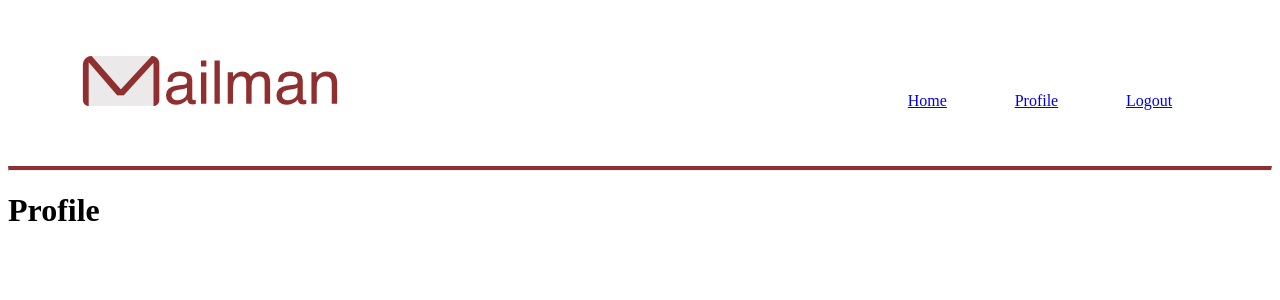
After one commit to WhskyRbbt/Mailman, a Django app: page /profile/ in a window 1280 px wide. The commit adds this page. Shown: the top 300 px of the page. Run offline with Django 3.2, Linux system fonts and the light colour scheme.

Commit message:
add template view. header functionality

```diff
--- a/main_app/templates/base.html
+++ b/main_app/templates/base.html
@@ -14,12 +14,13 @@
         <nav>
             <div class="nav-wrapper">
                 <ul>
-                    <li><a href="/" class="left" id="header-logo"><img src="../static/images/logored.png" alt="Mailman Logo"></a></li>
+                    <li><a href="{% url 'home' %}" class="left" id="header-logo"><img src="../static/images/logored.png"
+                                alt="Mailman Logo"></a></li>
                 </ul>
                 <ul class="nav right">
-                    <li><a href="/">Home</a></li>
-                    <li><a href="">Profile</a></li>
-                    <li><a href="">Logout</a></li>
+                    <li><a href="{% url 'home' %}">Home</a></li>
+                    <li><a href="{% url 'profile' %}">Profile</a></li>
+                    <li><a href="/">Logout</a></li>
                 </ul>
             </div>
             <hr />
--- a/main_app/templates/landing.html
+++ b/main_app/templates/landing.html
@@ -8,8 +8,8 @@
     <title> Welcome to Mailman</title>
 </head>
 <body>
-    <div id="landingDiv">
-        <img id="landingLogo" src="../static/images/logoredfull.png">
+    <div id="landing-div">
+        <img id="landing-logo" src="../static/images/logoredfull.png">
         <button><a href="#">Login with google &nbsp; &rsaquo;</a></button>
     </div>
 </body>
--- /dev/null
+++ b/main_app/templates/main_app/profile.html
@@ -0,0 +1,6 @@
+{% extends 'base.html' %}
+{% block content %}
+
+<h1>Profile</h1>
+
+{% endblock %}
--- a/main_app/urls.py
+++ b/main_app/urls.py
@@ -6,5 +6,6 @@ from . import views
 urlpatterns = [
     path("", views.landing, name="landing"),
     path("login/", views.login, name="login"),
-    path("home/", views.home, name="home")
+    path("home/", views.home, name="home"),
+    path("profile/", views.profile, name="profile"),
 ]
--- a/main_app/views.py
+++ b/main_app/views.py
@@ -9,3 +9,6 @@ def home(request):
 
 def login(request):
     return render(request, 'registration/login.html')
+
+def profile(request):
+    return render(request, 'main_app/profile.html')
```
